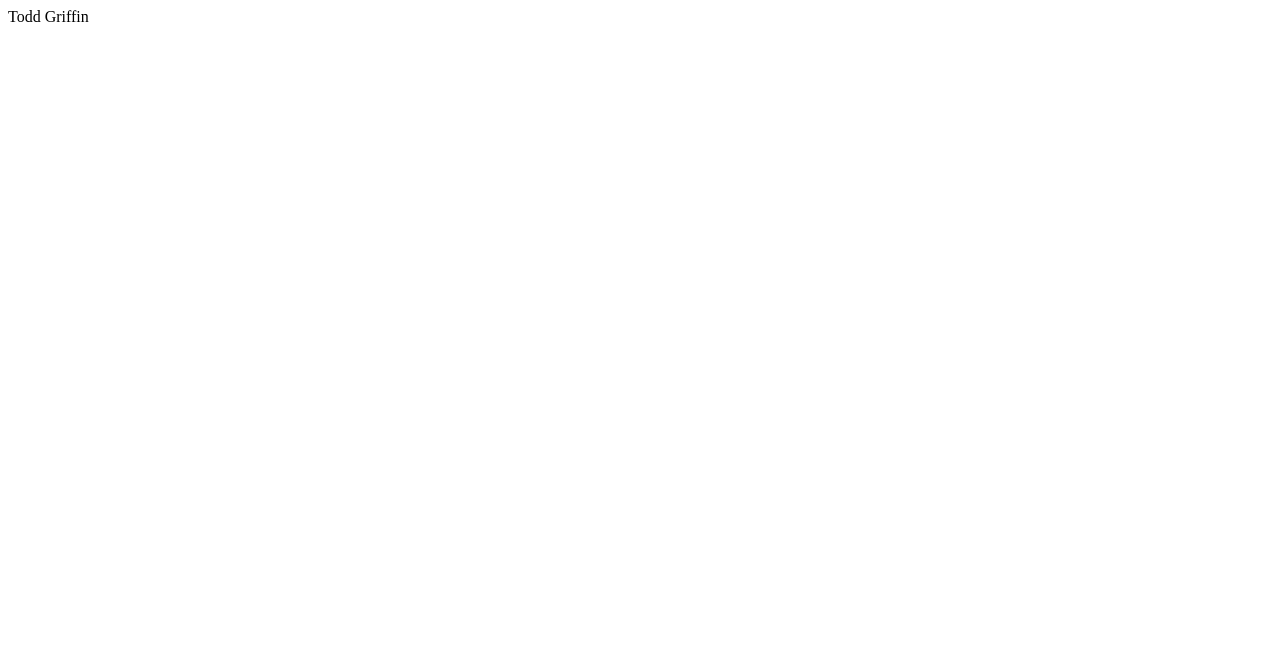
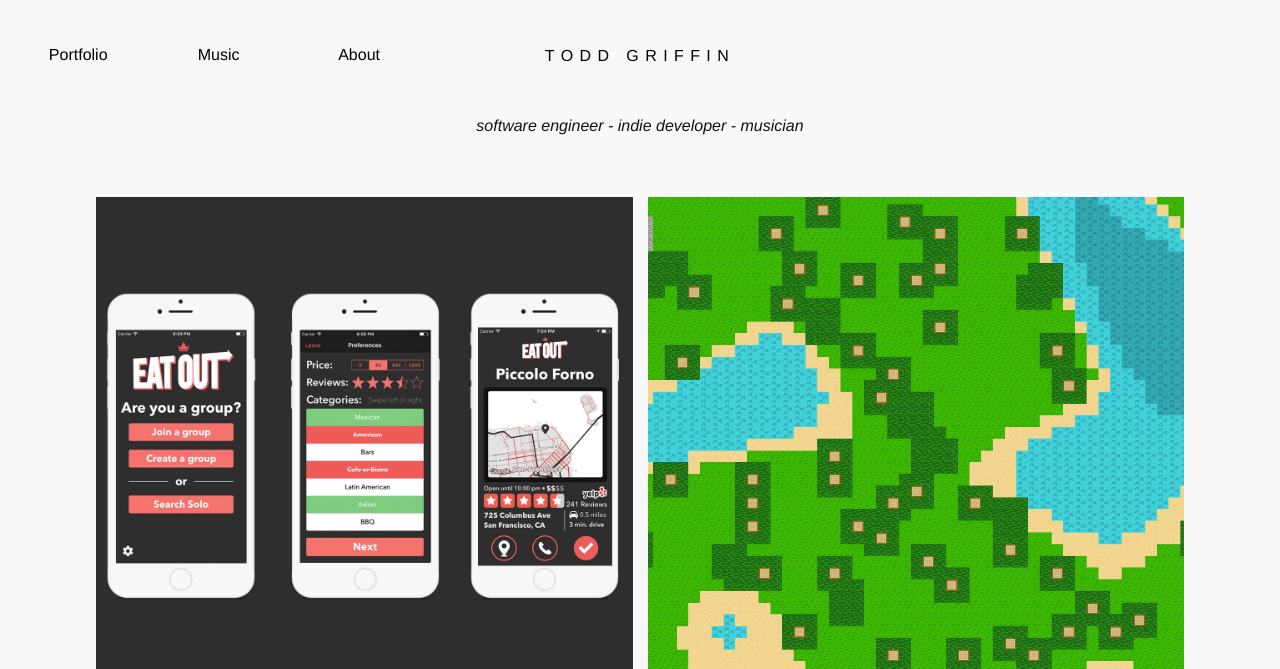
Before and after one commit to goddtriffin/goddtriffin.github.io, a plain HTML site: page index.html in a window 1280 px wide. Shown: the top 669 px of the page. Drawn offline with Linux system fonts and the light colour scheme.

Commit message:
Setup new basic format.

```diff
--- /dev/null
+++ b/index.css
@@ -0,0 +1,109 @@
+body {
+    background-color: #f8f8f8;
+    text-align: center;
+    font-family: helvetica;
+
+    display: grid;
+    grid-gap: 10px;
+    grid-template-columns: 1fr;
+    grid-template-areas:
+        "header"
+        "portfolio";
+}
+
+#header {
+    grid-area: header;
+
+    display: grid;
+    margin-top: 3%;
+}
+
+#name {
+    grid-area: name;
+
+    font-weight: 300;
+    font-style: normal;
+    font-size: 16px;
+    line-height: 1.2em;
+    letter-spacing: .4em;
+    text-transform: uppercase;
+}
+
+#phrase {
+    grid-area: phrase;
+
+    margin-top: 4%;
+    margin-bottom: 4%;
+    font-size: 16px;
+    font-weight: 400;
+    font-style: italic;
+    line-height: 1.3em;
+    letter-spacing: 0em;
+    text-transform: none;
+    color: #111;
+}
+
+#options {
+    grid-area: options;
+
+    display: grid;
+    grid-template-columns: repeat(3, 1fr)
+}
+
+#portfolio {
+    grid-area: portfolio;
+
+    display: grid;
+    grid-gap: 15px;
+    margin-bottom: 5%;
+}
+
+.project {
+    border-radius: 5px;
+    font-size: 150%;
+}
+
+.project > a > img {
+    width: 100%;
+    height: 100%;
+    object-fit: cover;
+}
+
+/* mobile */
+@media (max-width: 900px) {
+    #header {
+        grid-template-columns: 1fr;
+        grid-template-areas:
+            "name"
+            "options"
+            "phrase";
+    }
+
+    #options {
+        margin-top: 2%;
+    }
+
+    #portfolio {
+        grid-template-columns: minmax(100px, 1fr);
+        grid-auto-rows: 250px;
+        margin-left: 4%;
+        margin-right: 4%;
+    }
+}
+
+/* desktop */
+@media (min-width: 900px) {
+    #header {
+        grid-template-columns: repeat(3, 1fr);
+        grid-template-areas:
+            "options name ..."
+            "phrase phrase phrase";
+    }
+
+    #portfolio {
+        grid-template-columns: repeat(2, minmax(100px, 1fr));
+        grid-auto-rows: 500px;
+        margin-left: 7%;
+        margin-right: 7%;
+    }
+}
--- a/index.html
+++ b/index.html
@@ -2,11 +2,28 @@
 <html lang="en">
 	<head>
 		<meta charset="utf-8">
+		<meta name="viewport" content="width=device-width, initial-scale=1, shrink-to-fit=no">
 
 		<title>Todd Griffin</title>
+
+		<link rel = "stylesheet" type = "text/css" href = "index.css" />
 	</head>
 
 	<body>
-		Todd Griffin
+		<div id="header">
+			<div id="name">Todd Griffin</div>
+			<div id="phrase">software engineer - indie developer - musician</div>
+			<div id="options">
+				<div class="option">Portfolio</div>
+				<div class="option">Music</div>
+				<div class="option">About</div>
+			</div>
+		</div>
+
+		<div id="portfolio">
+			<div class="project"><a href="http://eatout.trofi.io/"><img src="res/image/eatout.jpg"/></a></div>
+			<div class="project"><a href="https://github.com/MagnusFrater/Oasis"><img src="res/image/oasis.png"/></a></div>
+			<div class="project"><a href="https://github.com/MagnusFrater/Quack"><img src="res/image/quack.jpg"/></a></div>
+		</div>
 	</body>
 </html>
```
Also changed, not shown: res/image/eatout.jpg (added), res/image/oasis.png (added), res/image/quack.jpg (added).
